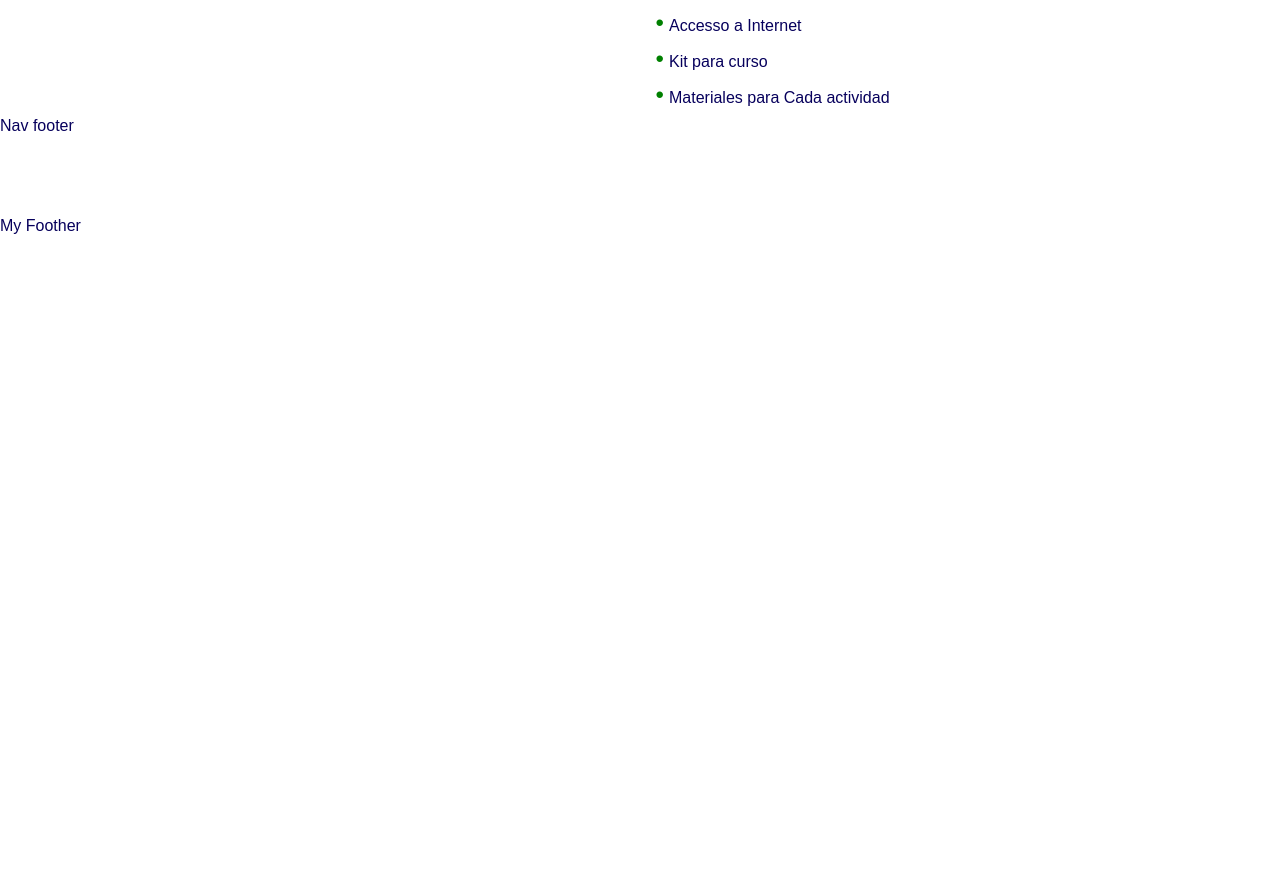
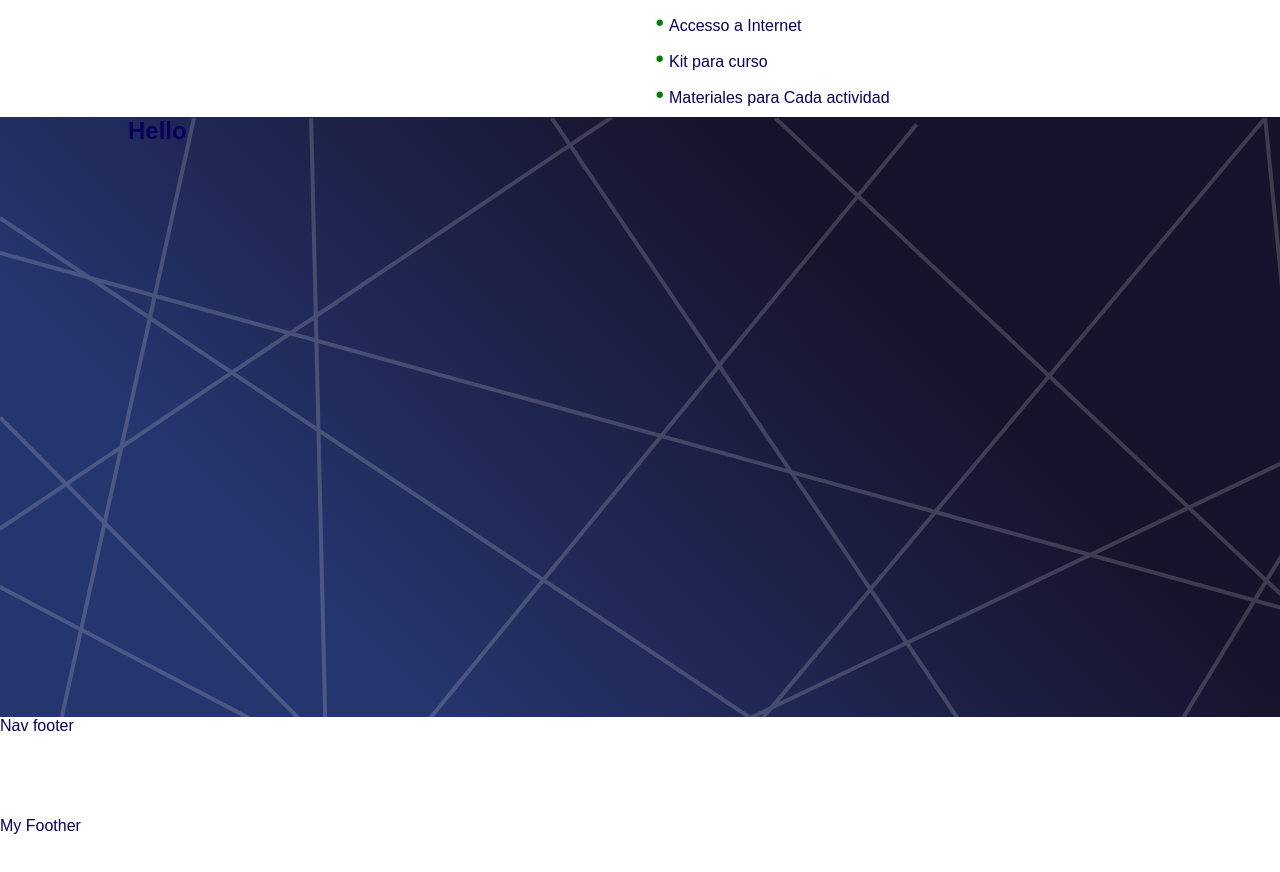
Before and after one commit to ElectronicCats/inteligent_machines, a React (Create React App) app: page /#/ in a window 1280 px wide. Shown: the part 682-1554 px from the top of the page. Before the commit the page ends 1056 px from the top, so only its background shows below. Built offline with nearby package versions, Linux system fonts and the light colour scheme.

Commit message:
Add blue background

```diff
--- /dev/null
+++ b/src/components/BlueContainer/index.js
@@ -0,0 +1,24 @@
+import React from 'react';
+import { element } from 'prop-types';
+import styled from 'styled-components';
+import bluback from '../../assets/main-bg.svg';
+import { Container } from '../UI/Content';
+
+export const BlueBackground = styled.div`
+  width: 100%;
+  min-height: 600px;
+  background-size: cover;
+  background-repeat: no-repeat;
+  background-image: url(${bluback});
+`;
+export const BlueContainer = ({ children }) => {
+  return (
+    <BlueBackground>
+      <Container>{children}</Container>
+    </BlueBackground>
+  );
+};
+
+BlueContainer.propTypes = {
+  children: element,
+};
--- a/src/pages/Home/index.js
+++ b/src/pages/Home/index.js
@@ -4,9 +4,12 @@ import { AppLayout } from '../../components/AppLayout';
 import { Container, ContainerTitle } from '../../components/UI/Content';
 import { ClassCard } from '../../components/ClassCard';
 import { ExplainCard } from '../../components/ExplainCard';
+import { BlueContainer } from '../../components/BlueContainer';
+
 export const Home = () => {
   return (
     <AppLayout>
+      <section>
         <Container>
           <ContainerTitle>Home</ContainerTitle>
           <ClassCard title='Plataforma -Edge impulse-' imgsrc={logo} />
@@ -29,6 +32,11 @@ export const Home = () => {
             ]}
           />
         </Container>
+
+        <BlueContainer>
+          <h2>Hello</h2>
+        </BlueContainer>
+      </section>
     </AppLayout>
   );
 };
--- a/src/styles/GlobalStyles.js
+++ b/src/styles/GlobalStyles.js
@@ -22,6 +22,7 @@ export const GlobalStyle = createGlobalStyle`
     --nav-bar-width: 110px;
     --font-size: '15px';
     --gradient: 90deg, rgba(1,124,186,1) 0%, rgba(0,224,171,1) 100%;
+    --gradient-dark: 90deg, rgba(1,124,186,1) 0%, rgba(7,0,90,1) 100%;
   }
   html {
         box-sizing: border-box;
```
Also changed, not shown: src/assets/main-bg.svg (added). Lines whose indentation alone changed are shown as unchanged.
